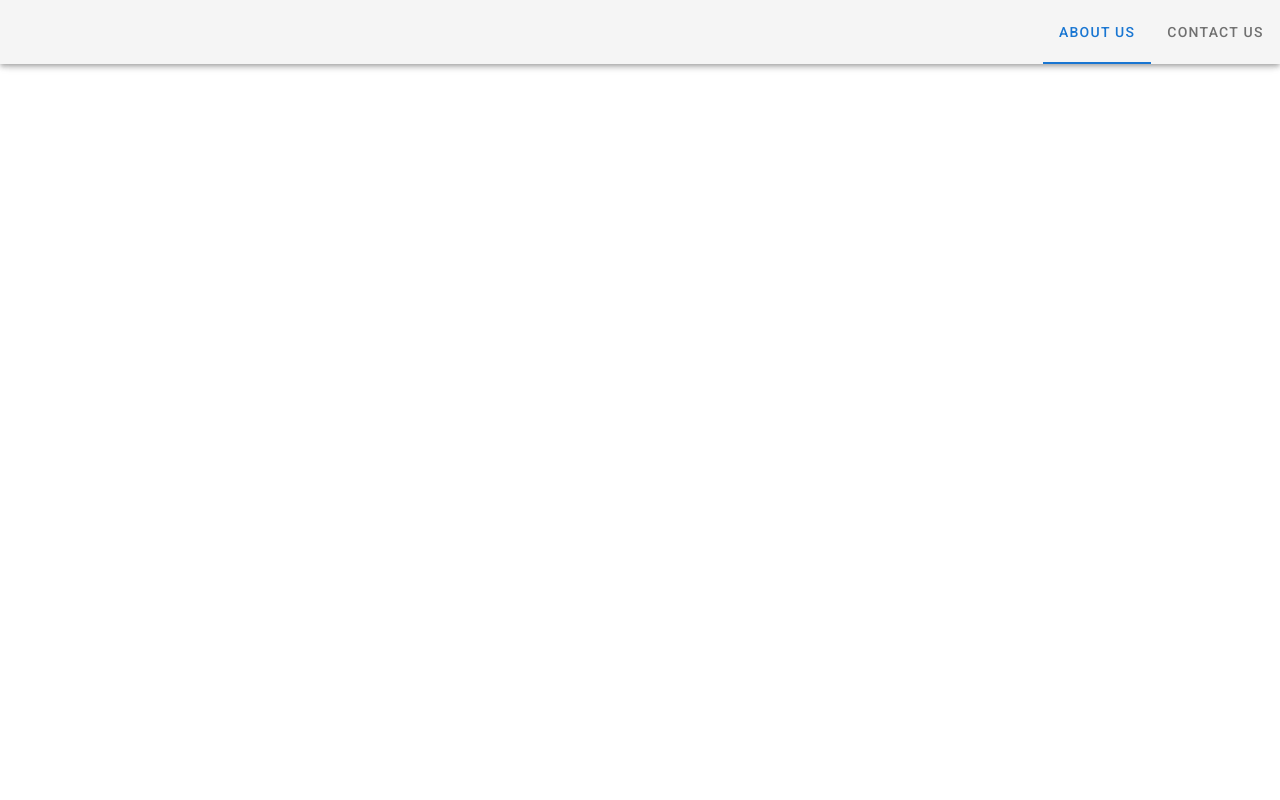
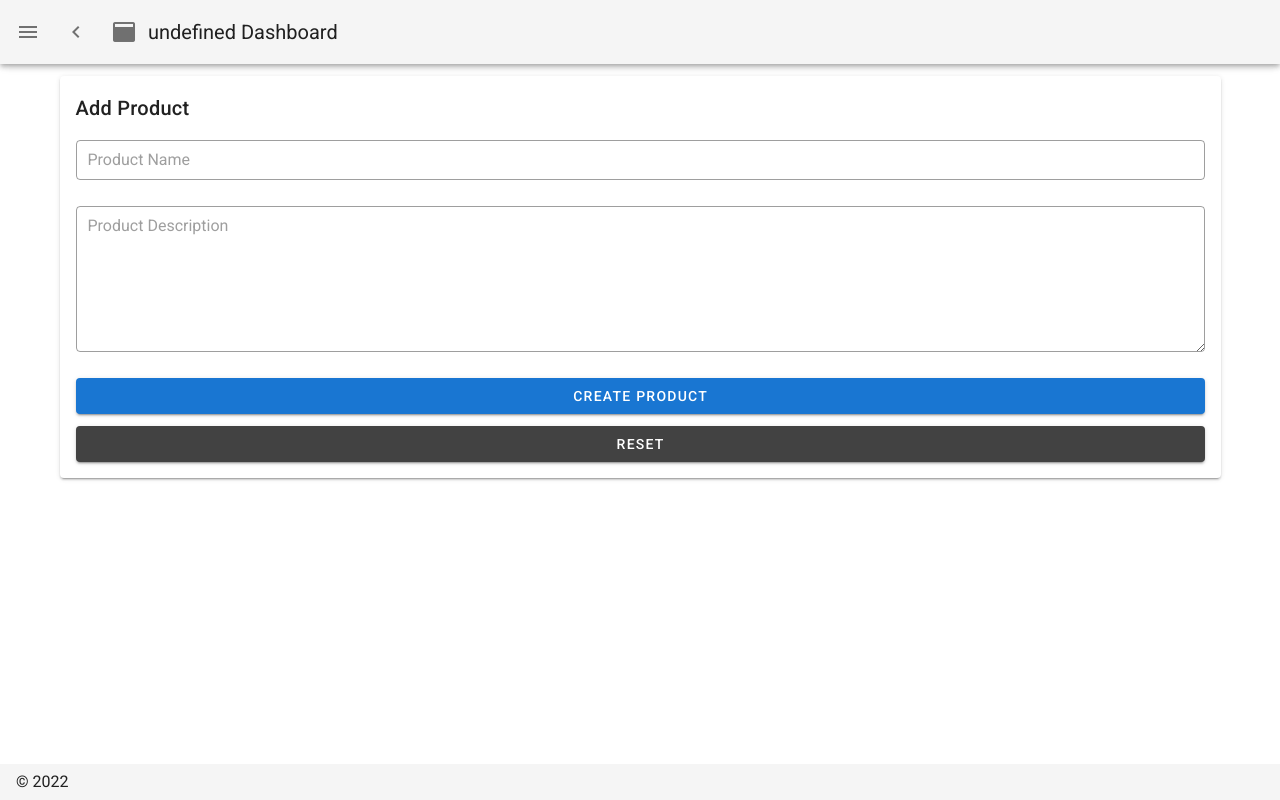
Before and after one commit to monmon30/cris-nuxt, a Nuxt app: page /dashboard/products in a window 1280 px wide. Before the commit this address had no page. Built offline with nearby package versions, Linux system fonts and the light colour scheme.

Commit message:
- Added the ProductAddForm, ProductImageAddForm and ProductImageList component. - Added the product and productImage store - Added the NUXT_ENV_BASE_URL as environment variable

```diff
--- a/components/LoginForm.vue
+++ b/components/LoginForm.vue
@@ -1,6 +1,6 @@
 <template>
   <v-card width="70%">
-    <v-card-title> Login Form </v-card-title>
+    <v-card-title> Login </v-card-title>
     <v-card-text>
       <v-form @submit.prevent="handleSubmit">
         <v-row no-gutters>
--- /dev/null
+++ b/components/ProductAddForm.vue
@@ -0,0 +1,53 @@
+<template>
+  <div>
+    <v-card>
+      <v-card-title> Add Product </v-card-title>
+      <v-card-text>
+        <v-form @submit.prevent="handleSubmit">
+          <v-text-field
+            v-model="form.name"
+            outlined
+            dense
+            placeholder="Product Name"
+          />
+          <v-textarea
+            v-model="form.description"
+            outlined
+            dense
+            placeholder="Product Description"
+          />
+          <v-btn class="mb-3" type="submit" block color="primary">
+            CREATE PRODUCT
+          </v-btn>
+          <v-btn type="reset" block color="secondary"> RESET </v-btn>
+        </v-form>
+      </v-card-text>
+    </v-card>
+
+    <v-snackbar v-model="snackbar" top>
+      {{ $store.getters['product/getProduct'] }}
+    </v-snackbar>
+  </div>
+</template>
+<script>
+export default {
+  name: 'ProductAddForm',
+  data: () => ({
+    form: {
+      name: null,
+      description: null
+    },
+    snackbar: false
+  }),
+  methods: {
+    async handleSubmit() {
+      try {
+        await this.$store.dispatch('product/createProduct', this.form)
+        this.snackbar = true
+      } catch (error) {
+        alert('Failed to add product.')
+      }
+    }
+  }
+}
+</script>
--- /dev/null
+++ b/components/ProductImageAddForm.vue
@@ -0,0 +1,51 @@
+<template>
+  <v-card>
+    <v-card-title>
+      {{ `Add Product Images to ${product.data.attributes?.name}` }}
+    </v-card-title>
+    <v-card-text>
+      <v-form @submit.prevent="handleSubmit">
+        <v-file-input
+          v-model="form.image_url"
+          accept="image/*"
+          chips
+          outlined
+          dense
+          place
+          label="Upload Files"
+        />
+        <v-btn type="submit" color="primary" block> SUBMIT </v-btn>
+      </v-form>
+    </v-card-text>
+  </v-card>
+</template>
+
+<script>
+export default {
+  name: 'ProductImageAddForm',
+  props: {
+    product: {
+      type: Object,
+      required: true
+    }
+  },
+  data: () => ({
+    form: {
+      image_url: null
+    }
+  }),
+  methods: {
+    async handleSubmit() {
+      try {
+        await this.$store.dispatch('productImage/createProductImage', {
+          productId: this.product.data.product_id,
+          formImage: this.form.image_url
+        })
+        this.form.image_url = null
+      } catch (error) {
+        alert('Failed to upload image!', error)
+      }
+    }
+  }
+}
+</script>
--- /dev/null
+++ b/components/ProductImageList.vue
@@ -0,0 +1,24 @@
+<template>
+  <v-row class="mt-10" justify="center">
+    <v-col
+      v-for="image in images"
+      :key="image.data.product_image_id"
+      class="d-flex child-flex"
+      cols="4"
+    >
+      <v-img :src="image.data.attributes.image_url" aspect-ratio="1" />
+    </v-col>
+  </v-row>
+</template>
+
+<script>
+export default {
+  name: 'ProductImageList',
+  props: {
+    images: {
+      type: Array,
+      required: true
+    }
+  }
+}
+</script>
--- a/layouts/DashboardLayout.vue
+++ b/layouts/DashboardLayout.vue
@@ -32,30 +32,15 @@
       <v-btn icon @click.stop="clipped = !clipped">
         <v-icon>mdi-application</v-icon>
       </v-btn>
-      <!-- <v-btn icon @click.stop="fixed = !fixed">
-        <v-icon>mdi-minus</v-icon>
-      </v-btn> -->
+
       <v-toolbar-title v-text="`${$config.appName} Dashboard`" />
-      <v-spacer />
-      <v-btn icon @click.stop="rightDrawer = !rightDrawer">
-        <v-icon>mdi-menu</v-icon>
-      </v-btn>
     </v-app-bar>
     <v-main>
       <v-container>
         <Nuxt />
       </v-container>
     </v-main>
-    <v-navigation-drawer v-model="rightDrawer" :right="right" temporary fixed>
-      <v-list>
-        <v-list-item @click.native="right = !right">
-          <v-list-item-action>
-            <v-icon light> mdi-repeat </v-icon>
-          </v-list-item-action>
-          <v-list-item-title>Switch drawer (click me)</v-list-item-title>
-        </v-list-item>
-      </v-list>
-    </v-navigation-drawer>
+
     <v-footer :absolute="!fixed" app>
       <span>&copy; {{ new Date().getFullYear() }}</span>
     </v-footer>
@@ -77,15 +62,17 @@ export default {
           to: '/dashboard'
         },
         {
+          icon: 'mdi-cross-outline',
+          title: 'Products',
+          to: '/dashboard/products'
+        },
+        {
           icon: 'mdi-logout',
           title: 'Logout',
           to: '/auth/logout'
         }
       ],
-      miniVariant: false,
-      right: true,
-      rightDrawer: false,
-      title: 'Vuetify.js'
+      miniVariant: false
     }
   }
 }
--- /dev/null
+++ b/pages/dashboard/products/index.vue
@@ -0,0 +1,55 @@
+<template>
+  <v-row>
+    <v-col v-if="product" cols="12">
+      <v-btn class="mb-2" color="green" dark @click="handleAddNewProduct"
+        >Add new product</v-btn
+      >
+    </v-col>
+    <v-col v-if="!product" cols="12">
+      <ProductAddForm />
+    </v-col>
+    <v-col v-if="product" cols="12">
+      <ProductImageAddForm :product="product" />
+    </v-col>
+
+    <v-col v-if="productImage" cols="12">
+      <ProductImageList :images="images" />
+    </v-col>
+  </v-row>
+</template>
+
+<script>
+import ProductAddForm from '~/components/ProductAddForm.vue'
+import ProductImageAddForm from '~/components/ProductImageAddForm.vue'
+import ProductImageList from '~/components/ProductImageList.vue'
+
+export default {
+  name: 'ProductIndex',
+  components: {
+    ProductAddForm,
+    ProductImageAddForm,
+    ProductImageList
+  },
+  layout: 'DashboardLayout',
+  computed: {
+    product() {
+      return this.$store.getters['product/getProduct'] || ''
+    },
+    productImage() {
+      return this.$store.getters['productImage/getProductImage']
+    },
+    images() {
+      return (
+        this.$store.getters['productImage/getProductImage']?.data?.attributes
+          ?.images || []
+      )
+    }
+  },
+  methods: {
+    handleAddNewProduct() {
+      this.$store.commit('product/SET_DATA', null)
+      this.$store.commit('productImage/SET_DATA', null)
+    }
+  }
+}
+</script>
--- /dev/null
+++ b/store/product.js
@@ -0,0 +1,35 @@
+export const state = () => ({
+  data: {
+    data: null,
+    loading: false,
+    isError: false,
+    errorMessage: null
+  }
+})
+
+export const getters = {
+  getProduct: state => state.data?.data,
+  getsample: state => state.data.data
+}
+export const mutations = {
+  SET_DATA(state, payload) {
+    state.data.data = payload
+  },
+  SET_LOADING(state, payload) {
+    state.data.loading = payload
+  },
+  SET_IS_ERROR(state, payload) {
+    state.data.isError = payload
+  },
+  SET_ERROR_MESSAGE(state, payload) {
+    state.data.errorMessage = payload
+  }
+}
+export const actions = {
+  async createProduct({ commit }, form) {
+    commit('SET_LOADING', true)
+    const data = await this.$axios.post('/api/products', form)
+    commit('SET_DATA', data.data)
+    commit('SET_LOADING', false)
+  }
+}
--- /dev/null
+++ b/store/productImage.js
@@ -0,0 +1,39 @@
+/* eslint-disable no-useless-return */
+export const state = () => ({
+  data: {
+    data: null,
+    loading: false,
+    isError: false,
+    errorMessage: null
+  }
+})
+export const getters = {
+  getProductImage(state) {
+    return state.data?.data
+  },
+  getSampleImage(state) {
+    return state.data?.data?.attributes?.images
+  }
+}
+
+export const mutations = {
+  SET_DATA(state, payload) {
+    state.data.data = payload
+  }
+}
+export const actions = {
+  async createProductImage({ commit }, { productId, formImage }) {
+    const formData = new FormData()
+    formData.append('image_url', formImage)
+    const data = await this.$axios.post(
+      `/api/products/${productId}/product_images`,
+      formData,
+      {
+        headers: {
+          'Content-Type': 'multipart/form-data'
+        }
+      }
+    )
+    commit('SET_DATA', data.data)
+  }
+}
```
Also changed, not shown: 1 other file (tests, documents, lock files or other folders).
